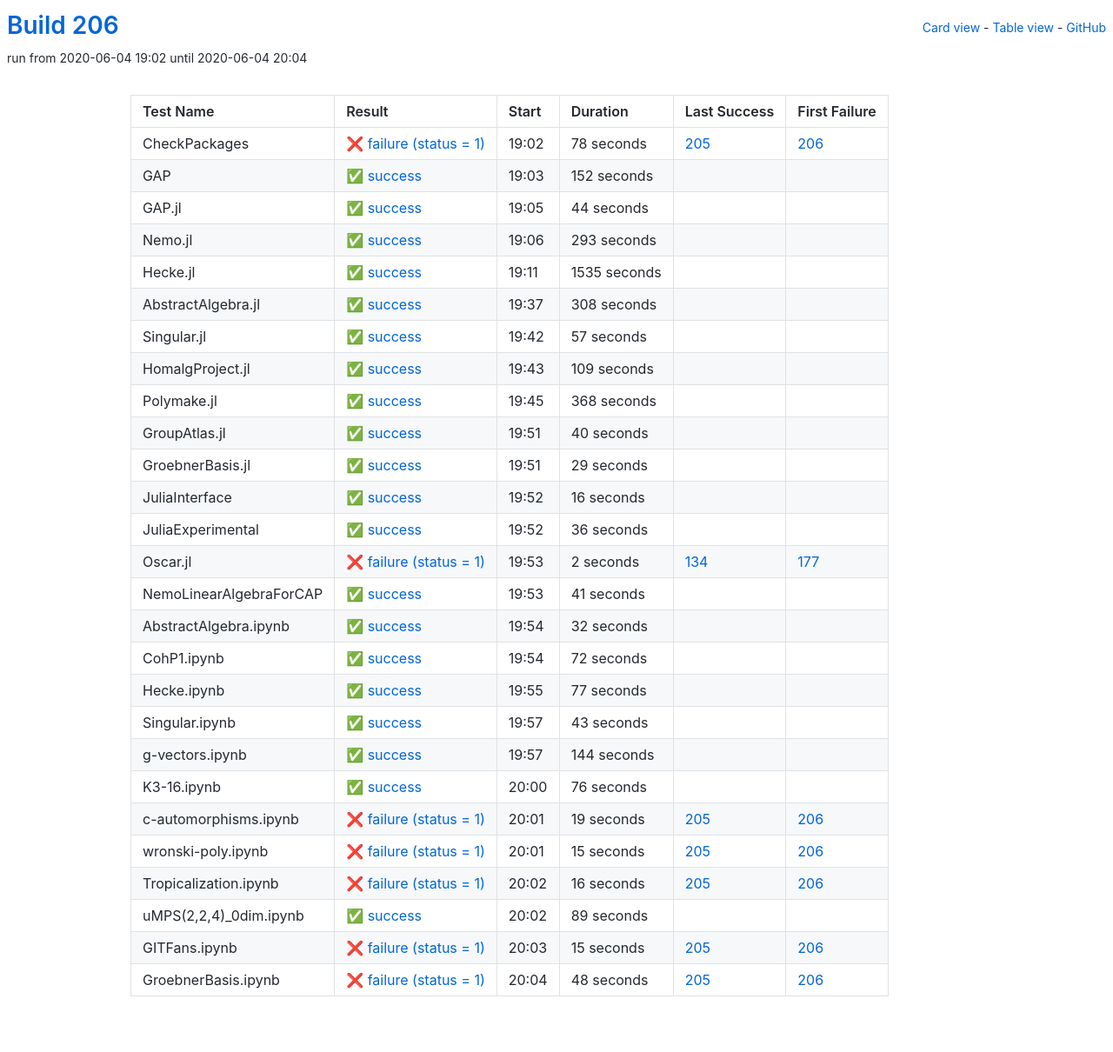
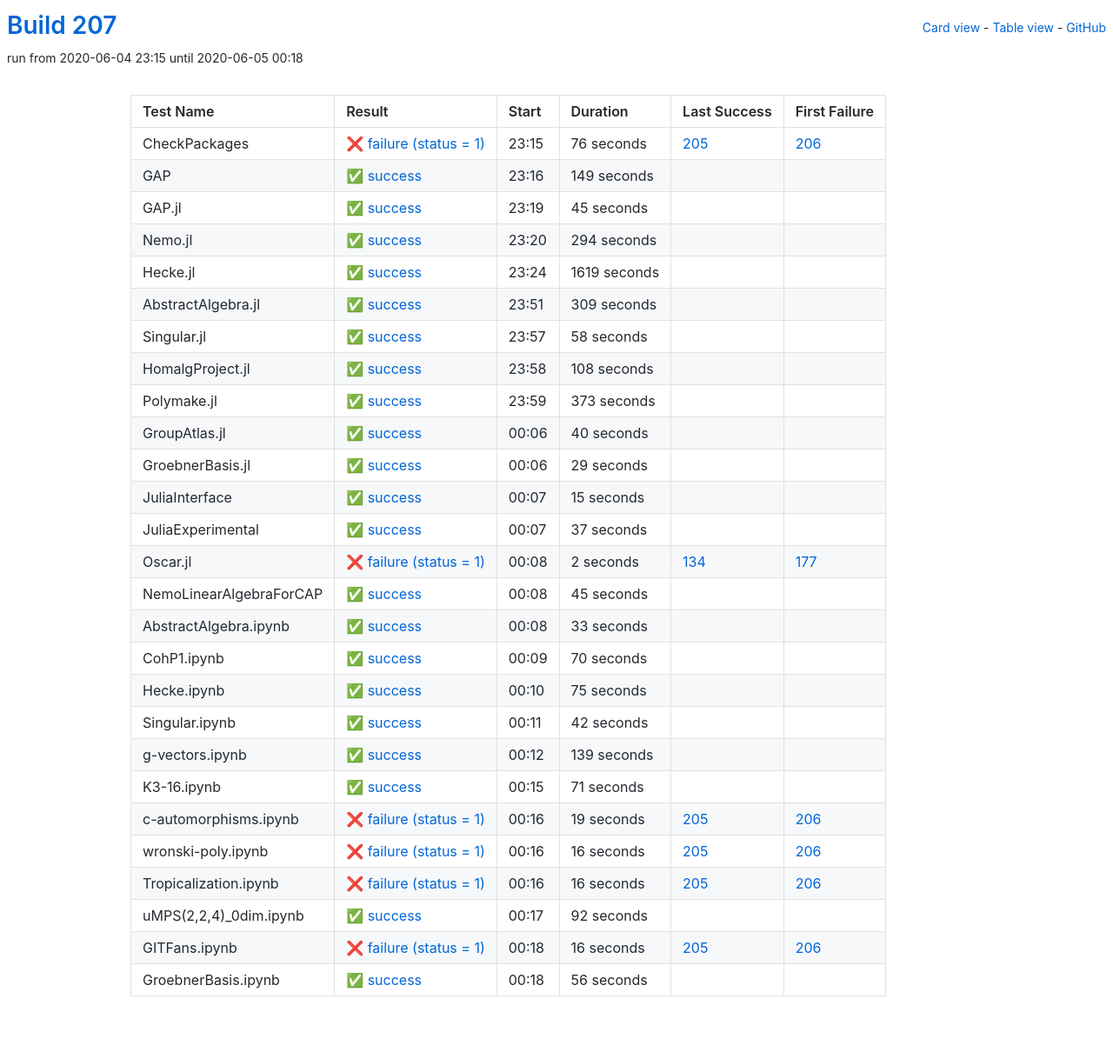
Before and after one commit to oscar-system/oscar-ci-status-stable, a Jekyll site: the page built from table.html, in a window 1280 px wide. Shown: the whole page at 87% size. Built offline with Jekyll 4.4.1, drawn with Linux system fonts in a browser that asks for light colours.

Commit message:
Build 207

```diff
--- a/_data/ci.yml
+++ b/_data/ci.yml
@@ -1,113 +1,113 @@
-build: 206
-build_url: https://oscarci.mathematik.uni-kl.de/job/oscar-stable/206/
+build: 207
+build_url: https://oscarci.mathematik.uni-kl.de/job/oscar-stable/207/
 job: oscar-stable
 tests:
-- duration: 78
+- duration: 76
   exitcode: 1
   first_failure: 206
   first_failure_url: https://oscarci.mathematik.uni-kl.de/job/oscar-stable/206/
   id: checkpackages
   last_success: 205
   last_success_url: https://oscarci.mathematik.uni-kl.de/job/oscar-stable/205/
-  log: https://oscarci.mathematik.uni-kl.de/job/oscar-stable/206/artifact/logs/build-206/CheckPackages.log
+  log: https://oscarci.mathematik.uni-kl.de/job/oscar-stable/207/artifact/logs/build-207/CheckPackages.log
   name: CheckPackages
-  start: 2020-06-04 19:02
+  start: 2020-06-04 23:15
   status: failure
   success: false
-- duration: 152
+- duration: 149
   exitcode: 0
   first_failure: false
   first_failure_url: null
   id: gap
   last_success: false
   last_success_url: null
-  log: https://oscarci.mathematik.uni-kl.de/job/oscar-stable/206/artifact/logs/build-206/GAP.log
+  log: https://oscarci.mathematik.uni-kl.de/job/oscar-stable/207/artifact/logs/build-207/GAP.log
   name: GAP
-  start: 2020-06-04 19:03
+  start: 2020-06-04 23:16
   status: success
   success: true
-- duration: 44
+- duration: 45
   exitcode: 0
   first_failure: false
   first_failure_url: null
   id: gap-jl
   last_success: false
   last_success_url: null
-  log: https://oscarci.mathematik.uni-kl.de/job/oscar-stable/206/artifact/logs/build-206/GAP.jl.log
+  log: https://oscarci.mathematik.uni-kl.de/job/oscar-stable/207/artifact/logs/build-207/GAP.jl.log
   name: GAP.jl
-  start: 2020-06-04 19:05
+  start: 2020-06-04 23:19
   status: success
   success: true
-- duration: 293
+- duration: 294
   exitcode: 0
   first_failure: false
   first_failure_url: null
   id: nemo-jl
   last_success: false
   last_success_url: null
-  log: https://oscarci.mathematik.uni-kl.de/job/oscar-stable/206/artifact/logs/build-206/Nemo.jl.log
+  log: https://oscarci.mathematik.uni-kl.de/job/oscar-stable/207/artifact/logs/build-207/Nemo.jl.log
   name: Nemo.jl
-  start: 2020-06-04 19:06
+  start: 2020-06-04 23:20
   status: success
   success: true
-- duration: 1535
+- duration: 1619
   exitcode: 0
   first_failure: false
   first_failure_url: null
   id: hecke-jl
   last_success: false
   last_success_url: null
-  log: https://oscarci.mathematik.uni-kl.de/job/oscar-stable/206/artifact/logs/build-206/Hecke.jl.log
+  log: https://oscarci.mathematik.uni-kl.de/job/oscar-stable/207/artifact/logs/build-207/Hecke.jl.log
   name: Hecke.jl
-  start: 2020-06-04 19:11
+  start: 2020-06-04 23:24
   status: success
   success: true
-- duration: 308
+- duration: 309
   exitcode: 0
   first_failure: false
   first_failure_url: null
   id: abstractalgebra-jl
   last_success: false
   last_success_url: null
-  log: https://oscarci.mathematik.uni-kl.de/job/oscar-stable/206/artifact/logs/build-206/AbstractAlgebra.jl.log
+  log: https://oscarci.mathematik.uni-kl.de/job/oscar-stable/207/artifact/logs/build-207/AbstractAlgebra.jl.log
   name: AbstractAlgebra.jl
-  start: 2020-06-04 19:37
+  start: 2020-06-04 23:51
   status: success
   success: true
-- duration: 57
+- duration: 58
   exitcode: 0
   first_failure: false
   first_failure_url: null
   id: singular-jl
   last_success: false
   last_success_url: null
-  log: https://oscarci.mathematik.uni-kl.de/job/oscar-stable/206/artifact/logs/build-206/Singular.jl.log
+  log: https://oscarci.mathematik.uni-kl.de/job/oscar-stable/207/artifact/logs/build-207/Singular.jl.log
   name: Singular.jl
-  start: 2020-06-04 19:42
+  start: 2020-06-04 23:57
   status: success
   success: true
-- duration: 109
+- duration: 108
   exitcode: 0
   first_failure: false
   first_failure_url: null
   id: homalgproject-jl
   last_success: false
   last_success_url: null
-  log: https://oscarci.mathematik.uni-kl.de/job/oscar-stable/206/artifact/logs/build-206/HomalgProject.jl.log
+  log: https://oscarci.mathematik.uni-kl.de/job/oscar-stable/207/artifact/logs/build-207/HomalgProject.jl.log
   name: HomalgProject.jl
-  start: 2020-06-04 19:43
+  start: 2020-06-04 23:58
   status: success
   success: true
-- duration: 368
+- duration: 373
   exitcode: 0
   first_failure: false
   first_failure_url: null
   id: polymake-jl
   last_success: false
   last_success_url: null
-  log: https://oscarci.mathematik.uni-kl.de/job/oscar-stable/206/artifact/logs/build-206/Polymake.jl.log
+  log: https://oscarci.mathematik.uni-kl.de/job/oscar-stable/207/artifact/logs/build-207/Polymake.jl.log
   name: Polymake.jl
-  start: 2020-06-04 19:45
+  start: 2020-06-04 23:59
   status: success
   success: true
 - duration: 40
@@ -117,9 +117,9 @@ tests:
   id: groupatlas-jl
   last_success: false
   last_success_url: null
-  log: https://oscarci.mathematik.uni-kl.de/job/oscar-stable/206/artifact/logs/build-206/GroupAtlas.jl.log
+  log: https://oscarci.mathematik.uni-kl.de/job/oscar-stable/207/artifact/logs/build-207/GroupAtlas.jl.log
   name: GroupAtlas.jl
-  start: 2020-06-04 19:51
+  start: 2020-06-05 00:06
   status: success
   success: true
 - duration: 29
@@ -129,33 +129,33 @@ tests:
   id: groebnerbasis-jl
   last_success: false
   last_success_url: null
-  log: https://oscarci.mathematik.uni-kl.de/job/oscar-stable/206/artifact/logs/build-206/GroebnerBasis.jl.log
+  log: https://oscarci.mathematik.uni-kl.de/job/oscar-stable/207/artifact/logs/build-207/GroebnerBasis.jl.log
   name: GroebnerBasis.jl
-  start: 2020-06-04 19:51
+  start: 2020-06-05 00:06
   status: success
   success: true
-- duration: 16
+- duration: 15
   exitcode: 0
   first_failure: false
   first_failure_url: null
   id: juliainterface
   last_success: false
   last_success_url: null
-  log: https://oscarci.mathematik.uni-kl.de/job/oscar-stable/206/artifact/logs/build-206/JuliaInterface.log
+  log: https://oscarci.mathematik.uni-kl.de/job/oscar-stable/207/artifact/logs/build-207/JuliaInterface.log
   name: JuliaInterface
-  start: 2020-06-04 19:52
+  start: 2020-06-05 00:07
   status: success
   success: true
-- duration: 36
+- duration: 37
   exitcode: 0
   first_failure: false
   first_failure_url: null
   id: juliaexperimental
   last_success: false
   last_success_url: null
-  log: https://oscarci.mathematik.uni-kl.de/job/oscar-stable/206/artifact/logs/build-206/JuliaExperimental.log
+  log: https://oscarci.mathematik.uni-kl.de/job/oscar-stable/207/artifact/logs/build-207/JuliaExperimental.log
   name: JuliaExperimental
-  start: 2020-06-04 19:52
+  start: 2020-06-05 00:07
   status: success
   success: true
 - duration: 2
@@ -165,93 +165,93 @@ tests:
   id: oscar-jl
   last_success: 134
   last_success_url: https://oscarci.mathematik.uni-kl.de/job/oscar-stable/134/
-  log: https://oscarci.mathematik.uni-kl.de/job/oscar-stable/206/artifact/logs/build-206/Oscar.jl.log
+  log: https://oscarci.mathematik.uni-kl.de/job/oscar-stable/207/artifact/logs/build-207/Oscar.jl.log
   name: Oscar.jl
-  start: 2020-06-04 19:53
+  start: 2020-06-05 00:08
   status: failure
   success: false
-- duration: 41
+- duration: 45
   exitcode: 0
   first_failure: false
   first_failure_url: null
   id: nemolinearalgebraforcap
   last_success: false
   last_success_url: null
-  log: https://oscarci.mathematik.uni-kl.de/job/oscar-stable/206/artifact/logs/build-206/NemoLinearAlgebraForCAP.log
+  log: https://oscarci.mathematik.uni-kl.de/job/oscar-stable/207/artifact/logs/build-207/NemoLinearAlgebraForCAP.log
   name: NemoLinearAlgebraForCAP
-  start: 2020-06-04 19:53
+  start: 2020-06-05 00:08
   status: success
   success: true
-- duration: 32
+- duration: 33
   exitcode: 0
   first_failure: false
   first_failure_url: null
   id: abstractalgebra-ipynb
   last_success: false
   last_success_url: null
-  log: https://oscarci.mathematik.uni-kl.de/job/oscar-stable/206/artifact/logs/build-206/AbstractAlgebra.ipynb.log
+  log: https://oscarci.mathematik.uni-kl.de/job/oscar-stable/207/artifact/logs/build-207/AbstractAlgebra.ipynb.log
   name: AbstractAlgebra.ipynb
-  start: 2020-06-04 19:54
+  start: 2020-06-05 00:08
   status: success
   success: true
-- duration: 72
+- duration: 70
   exitcode: 0
   first_failure: false
   first_failure_url: null
   id: cohp1-ipynb
   last_success: false
   last_success_url: null
-  log: https://oscarci.mathematik.uni-kl.de/job/oscar-stable/206/artifact/logs/build-206/CohP1.ipynb.log
+  log: https://oscarci.mathematik.uni-kl.de/job/oscar-stable/207/artifact/logs/build-207/CohP1.ipynb.log
   name: CohP1.ipynb
-  start: 2020-06-04 19:54
+  start: 2020-06-05 00:09
   status: success
   success: true
-- duration: 77
+- duration: 75
   exitcode: 0
   first_failure: false
   first_failure_url: null
   id: hecke-ipynb
   last_success: false
   last_success_url: null
-  log: https://oscarci.mathematik.uni-kl.de/job/oscar-stable/206/artifact/logs/build-206/Hecke.ipynb.log
+  log: https://oscarci.mathematik.uni-kl.de/job/oscar-stable/207/artifact/logs/build-207/Hecke.ipynb.log
   name: Hecke.ipynb
-  start: 2020-06-04 19:55
+  start: 2020-06-05 00:10
   status: success
   success: true
-- duration: 43
+- duration: 42
   exitcode: 0
   first_failure: false
   first_failure_url: null
   id: singular-ipynb
   last_success: false
   last_success_url: null
-  log: https://oscarci.mathematik.uni-kl.de/job/oscar-stable/206/artifact/logs/build-206/Singular.ipynb.log
+  log: https://oscarci.mathematik.uni-kl.de/job/oscar-stable/207/artifact/logs/build-207/Singular.ipynb.log
   name: Singular.ipynb
-  start: 2020-06-04 19:57
+  start: 2020-06-05 00:11
   status: success
   success: true
-- duration: 144
+- duration: 139
   exitcode: 0
   first_failure: false
   first_failure_url: null
   id: g-vectors-ipynb
   last_success: false
   last_success_url: null
-  log: https://oscarci.mathematik.uni-kl.de/job/oscar-stable/206/artifact/logs/build-206/g-vectors.ipynb.log
+  log: https://oscarci.mathematik.uni-kl.de/job/oscar-stable/207/artifact/logs/build-207/g-vectors.ipynb.log
   name: g-vectors.ipynb
-  start: 2020-06-04 19:57
+  start: 2020-06-05 00:12
   status: success
   success: true
-- duration: 76
+- duration: 71
   exitcode: 0
   first_failure: false
   first_failure_url: null
   id: k3-16-ipynb
   last_success: false
   last_success_url: null
-  log: https://oscarci.mathematik.uni-kl.de/job/oscar-stable/206/artifact/logs/build-206/K3-16.ipynb.log
+  log: https://oscarci.mathematik.uni-kl.de/job/oscar-stable/207/artifact/logs/build-207/K3-16.ipynb.log
   name: K3-16.ipynb
-  start: 2020-06-04 20:00
+  start: 2020-06-05 00:15
   status: success
   success: true
 - duration: 19
@@ -261,21 +261,21 @@ tests:
   id: c-automorphisms-ipynb
   last_success: 205
   last_success_url: https://oscarci.mathematik.uni-kl.de/job/oscar-stable/205/
-  log: https://oscarci.mathematik.uni-kl.de/job/oscar-stable/206/artifact/logs/build-206/c-automorphisms.ipynb.log
+  log: https://oscarci.mathematik.uni-kl.de/job/oscar-stable/207/artifact/logs/build-207/c-automorphisms.ipynb.log
   name: c-automorphisms.ipynb
-  start: 2020-06-04 20:01
+  start: 2020-06-05 00:16
   status: failure
   success: false
-- duration: 15
+- duration: 16
   exitcode: 1
   first_failure: 206
   first_failure_url: https://oscarci.mathematik.uni-kl.de/job/oscar-stable/206/
   id: wronski-poly-ipynb
   last_success: 205
   last_success_url: https://oscarci.mathematik.uni-kl.de/job/oscar-stable/205/
-  log: https://oscarci.mathematik.uni-kl.de/job/oscar-stable/206/artifact/logs/build-206/wronski-poly.ipynb.log
+  log: https://oscarci.mathematik.uni-kl.de/job/oscar-stable/207/artifact/logs/build-207/wronski-poly.ipynb.log
   name: wronski-poly.ipynb
-  start: 2020-06-04 20:01
+  start: 2020-06-05 00:16
   status: failure
   success: false
 - duration: 16
@@ -285,44 +285,44 @@ tests:
   id: tropicalization-ipynb
   last_success: 205
   last_success_url: https://oscarci.mathematik.uni-kl.de/job/oscar-stable/205/
-  log: https://oscarci.mathematik.uni-kl.de/job/oscar-stable/206/artifact/logs/build-206/Tropicalization.ipynb.log
+  log: https://oscarci.mathematik.uni-kl.de/job/oscar-stable/207/artifact/logs/build-207/Tropicalization.ipynb.log
   name: Tropicalization.ipynb
-  start: 2020-06-04 20:02
+  start: 2020-06-05 00:16
   status: failure
   success: false
-- duration: 89
+- duration: 92
   exitcode: 0
   first_failure: false
   first_failure_url: null
   id: umps-2-2-4-0dim-ipynb
   last_success: false
   last_success_url: null
-  log: https://oscarci.mathematik.uni-kl.de/job/oscar-stable/206/artifact/logs/build-206/uMPS-2-2-4-_0dim.ipynb.log
+  log: https://oscarci.mathematik.uni-kl.de/job/oscar-stable/207/artifact/logs/build-207/uMPS-2-2-4-_0dim.ipynb.log
   name: uMPS(2,2,4)_0dim.ipynb
-  start: 2020-06-04 20:02
+  start: 2020-06-05 00:17
   status: success
   success: true
-- duration: 15
+- duration: 16
   exitcode: 1
   first_failure: 206
   first_failure_url: https://oscarci.mathematik.uni-kl.de/job/oscar-stable/206/
   id: gitfans-ipynb
   last_success: 205
   last_success_url: https://oscarci.mathematik.uni-kl.de/job/oscar-stable/205/
-  log: https://oscarci.mathematik.uni-kl.de/job/oscar-stable/206/artifact/logs/build-206/GITFans.ipynb.log
+  log: https://oscarci.mathematik.uni-kl.de/job/oscar-stable/207/artifact/logs/build-207/GITFans.ipynb.log
   name: GITFans.ipynb
-  start: 2020-06-04 20:03
+  start: 2020-06-05 00:18
   status: failure
   success: false
-- duration: 48
-  exitcode: 1
-  first_failure: 206
-  first_failure_url: https://oscarci.mathematik.uni-kl.de/job/oscar-stable/206/
+- duration: 56
+  exitcode: 0
+  first_failure: false
+  first_failure_url: null
   id: groebnerbasis-ipynb
-  last_success: 205
-  last_success_url: https://oscarci.mathematik.uni-kl.de/job/oscar-stable/205/
-  log: https://oscarci.mathematik.uni-kl.de/job/oscar-stable/206/artifact/logs/build-206/GroebnerBasis.ipynb.log
+  last_success: false
+  last_success_url: null
+  log: https://oscarci.mathematik.uni-kl.de/job/oscar-stable/207/artifact/logs/build-207/GroebnerBasis.ipynb.log
   name: GroebnerBasis.ipynb
-  start: 2020-06-04 20:04
-  status: failure
-  success: false
+  start: 2020-06-05 00:18
+  status: success
+  success: true
```
Also changed, not shown: README.md.
